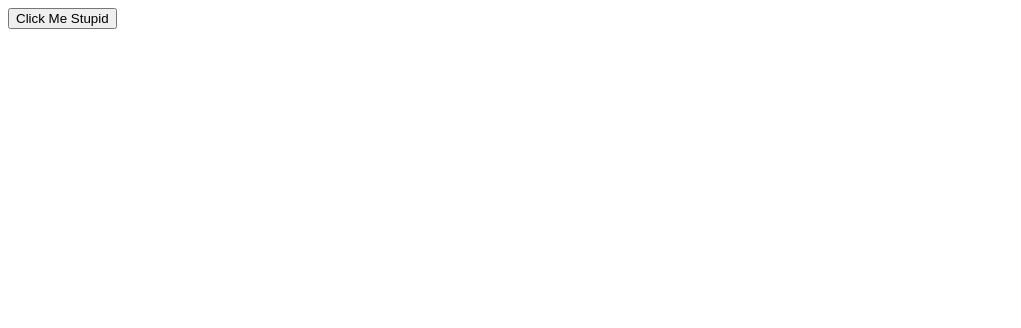
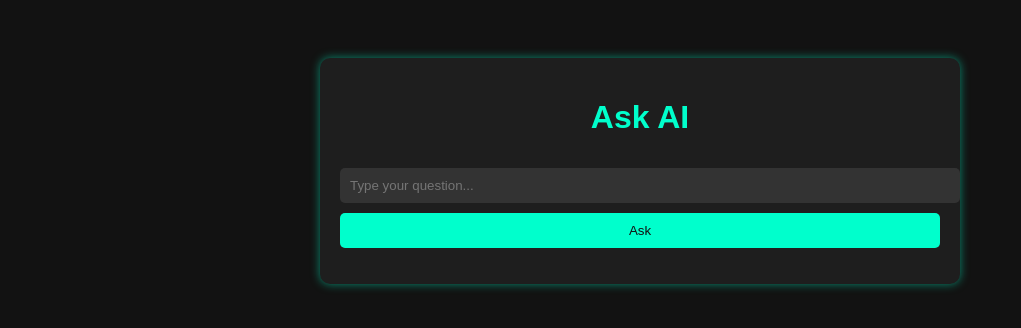
Before and after one commit to Pixieware/testing-site, a plain HTML site: page index.html in a window 1280 px wide. Shown: the whole page, without its empty margins (0-1021 px from the left). Drawn offline with Linux system fonts and the light colour scheme.

Commit message:
Update index.html

```diff
--- a/index.html
+++ b/index.html
@@ -1,21 +1,73 @@
 <!DOCTYPE html>
 <html lang="en">
 <head>
-  <meta charset="UTF-8">
-  <meta name="viewport" content="width=device-width, initial-scale=1.0">
-  <title>Questions For Dumb People</title>
+    <meta charset="UTF-8">
+    <meta name="viewport" content="width=device-width, initial-scale=1.0">
+    <title>AI Q&A</title>
+    <style>
+        body {
+            font-family: Arial, sans-serif;
+            background-color: #121212;
+            color: #00ffcc;
+            text-align: center;
+            padding: 50px;
+        }
+        #chat-box {
+            max-width: 600px;
+            margin: 0 auto;
+            background: #1e1e1e;
+            padding: 20px;
+            border-radius: 10px;
+            box-shadow: 0 0 10px rgba(0, 255, 204, 0.5);
+        }
+        input, button {
+            width: 100%;
+            padding: 10px;
+            margin-top: 10px;
+            border: none;
+            border-radius: 5px;
+        }
+        input {
+            background: #333;
+            color: #00ffcc;
+        }
+        button {
+            background: #00ffcc;
+            color: #121212;
+            cursor: pointer;
+        }
+    </style>
 </head>
 <body>
-  <button onclick="askQuestion()">Click Me Stupid</button>
+    <div id="chat-box">
+        <h1>Ask AI</h1>
+        <input type="text" id="question" placeholder="Type your question...">
+        <button onclick="getAnswer()">Ask</button>
+        <p id="answer"></p>
+    </div>
 
-  <script>
-    function askQuestion() {
-      let ask = prompt("What's your name?");
-      alert("Imagine being called " + ask);
-      alert("That's just sad.")
-      alert("Kill yourself")
-      window.close();
-    }
-  </script>
+    <script>
+        async function getAnswer() {
+            const question = document.getElementById('question').value;
+            const apiKey = 'YOUR_OPENAI_API_KEY';
+            const url = 'https://api.openai.com/v1/chat/completions';
+
+            const response = await fetch(url, {
+                method: 'POST',
+                headers: {
+                    'Content-Type': 'application/json',
+                    'Authorization': `Bearer ${apiKey}`
+                },
+                body: JSON.stringify({
+                    model: 'gpt-3.5-turbo',
+                    messages: [{ role: 'user', content: question }],
+                    max_tokens: 100
+                })
+            });
+
+            const data = await response.json();
+            document.getElementById('answer').innerText = data.choices[0].message.content;
+        }
+    </script>
 </body>
 </html>
```
